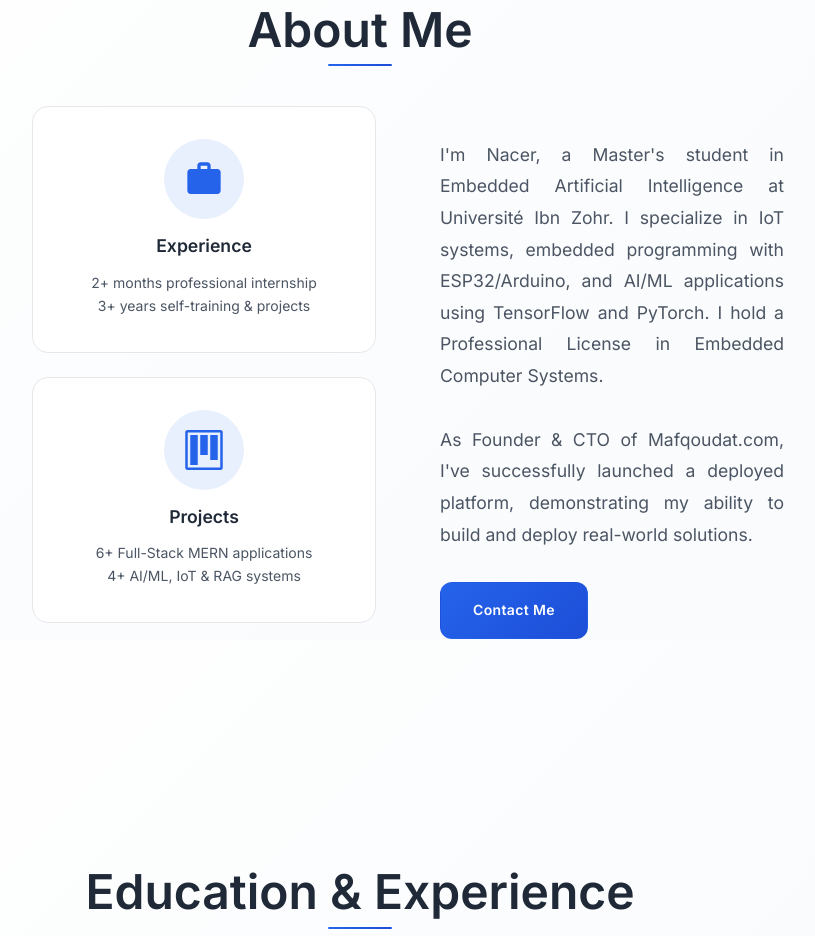
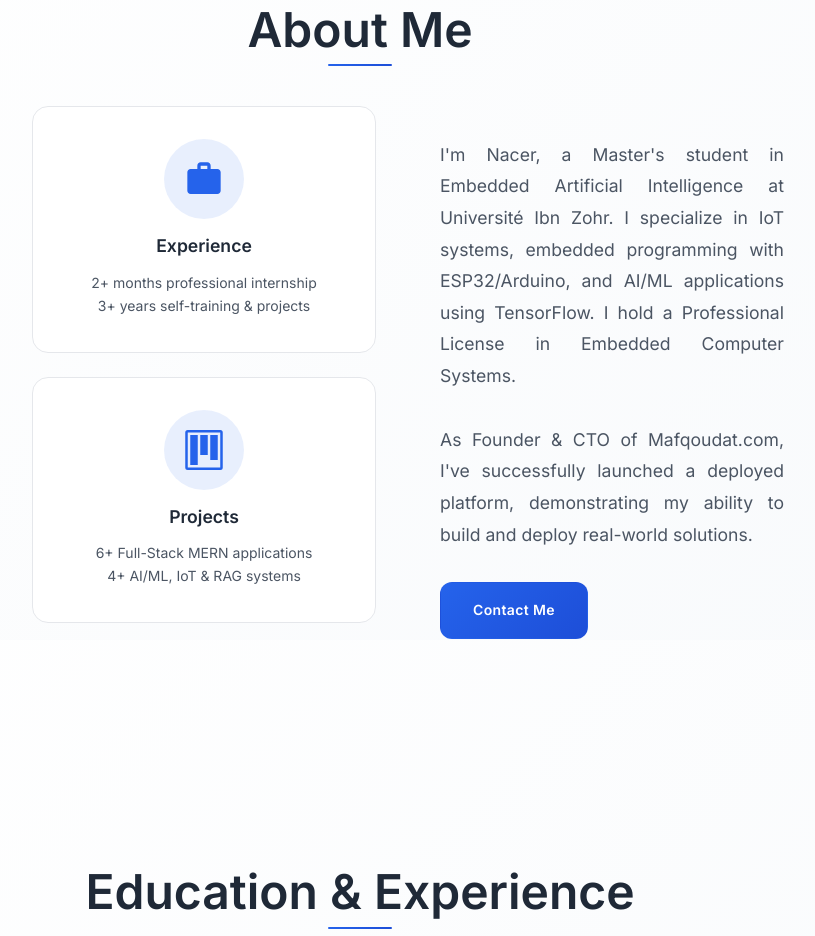
Before and after one commit to boubnacer/nacer-portfolio, a React (Create React App) app: page / in a window 1280 px wide. Shown: the part 960-1896 px from the top of the page, without its empty margins (280-1095 px from the left). Built offline with nearby package versions, Linux system fonts and the light colour scheme.

Commit message:
Updating the Education and Experienc section

```diff
--- a/src/components.js/About.js
+++ b/src/components.js/About.js
@@ -26,7 +26,7 @@ const About = () => {
             <p>
               I'm Nacer, a Master's student in Embedded Artificial Intelligence at Université Ibn Zohr.
               I specialize in IoT systems, embedded programming with ESP32/Arduino, and AI/ML applications
-              using TensorFlow and PyTorch. I hold a Professional License in Embedded Computer Systems.
+              using TensorFlow. I hold a Professional License in Embedded Computer Systems.
             </p>
             <p>
               As Founder & CTO of Mafqoudat.com, I've successfully launched a deployed platform,
```
